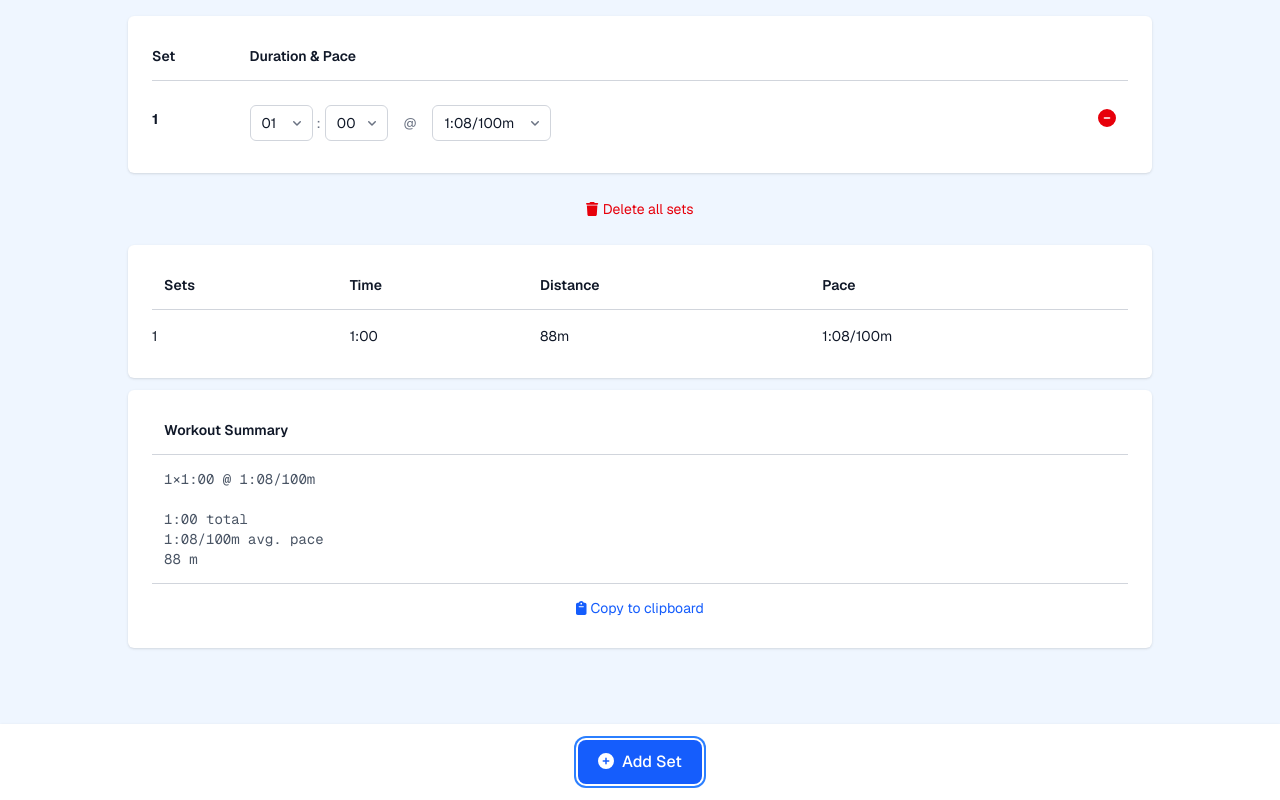
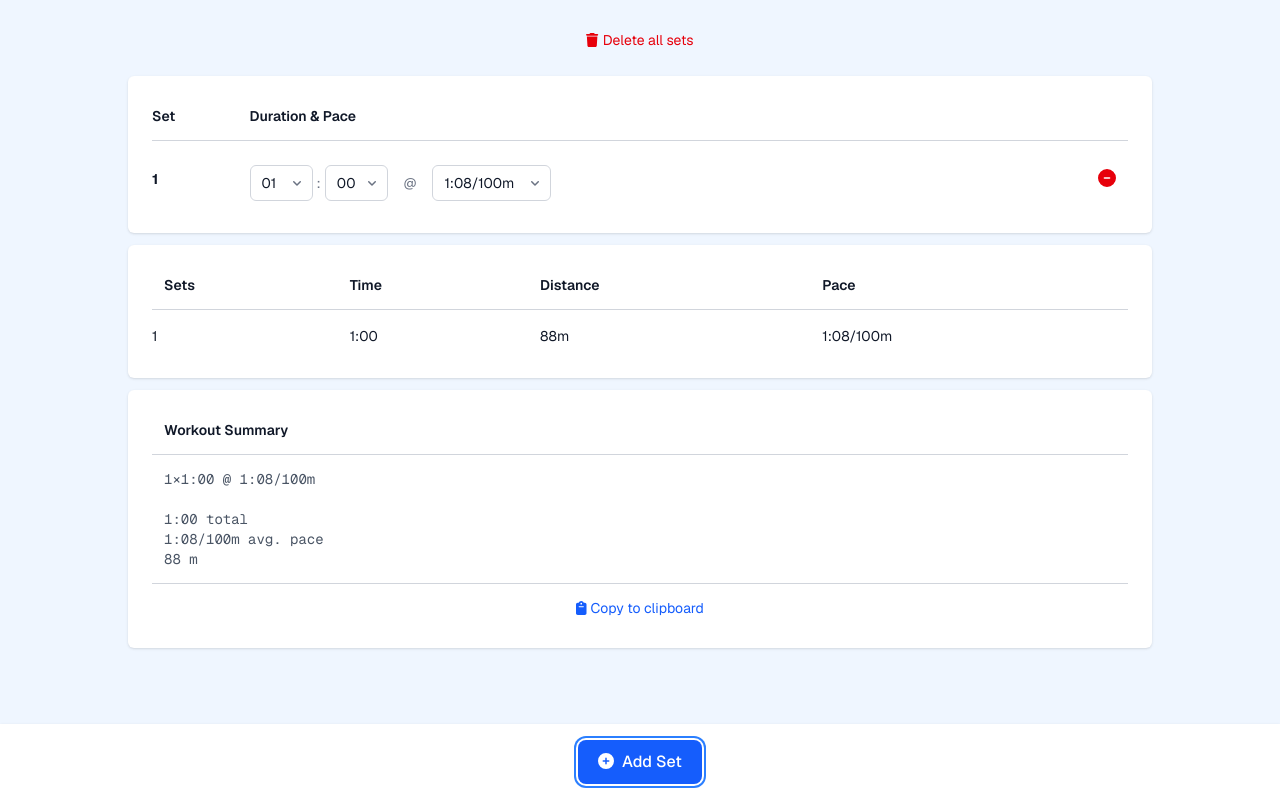
Before and after one commit to gesteves/swimsetter, a Next.js app: page / in a window 1280 px wide. Both pictures are taken after a click on the button "Add Set". Built offline with nearby package versions, Linux system fonts and the light colour scheme.

Commit message:
Move button to top

```diff
--- a/app/page.js
+++ b/app/page.js
@@ -110,6 +110,15 @@ export default function Home() {
         )}
         {sets.length > 0 && (
           <>
+            <div className="text-center">
+              <button
+                className="px-3 py-3.5 text-sm transition-colors text-red-600 hover:text-red-500"
+                onClick={clearWorkout}
+              >
+                <FontAwesomeIcon icon={faTrash} className="mr-1" />
+                Delete all sets
+              </button>
+            </div>
             <div className="overflow-hidden rounded-md bg-white px-6 py-4 shadow-sm">
               <table className="min-w-full divide-y divide-gray-300">
                 <thead>
@@ -134,15 +143,6 @@ export default function Home() {
                   ))}
                 </tbody>
               </table>
-            </div>
-            <div className="text-center">
-              <button
-                className="px-3 py-3.5 text-sm transition-colors text-red-600 hover:text-red-500"
-                onClick={clearWorkout}
-              >
-                <FontAwesomeIcon icon={faTrash} className="mr-1" />
-                Delete all sets
-              </button>
             </div>
             <div className="overflow-hidden rounded-md bg-white px-6 py-4 shadow-sm">
               <table className="min-w-full divide-y divide-gray-300">
```
